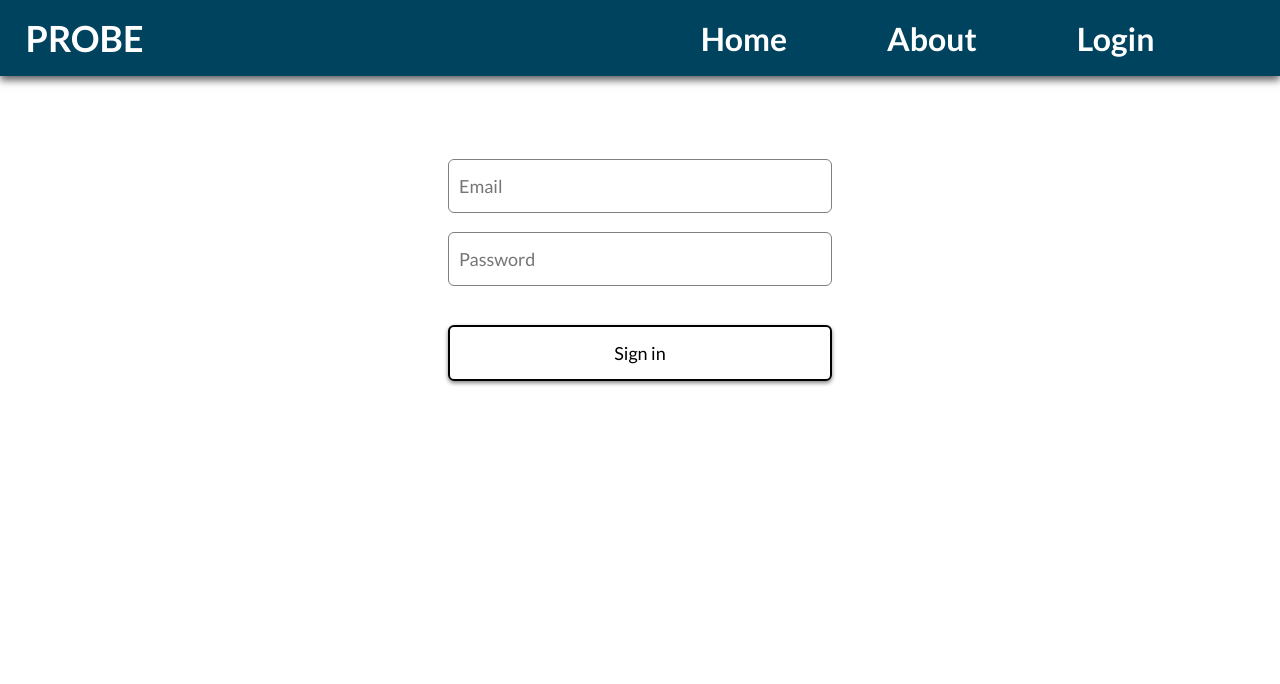
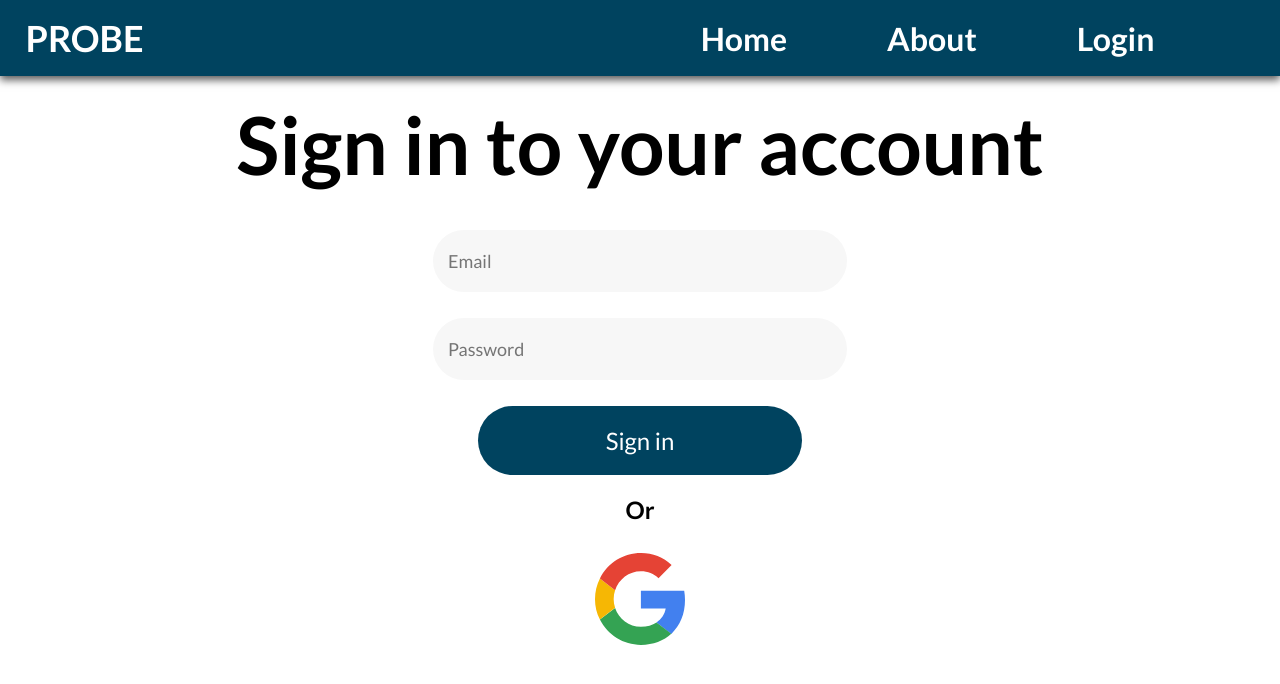
Before and after one commit to Joecthomsen/probe, a React (Create React App) app in the folder web/: page /#/login in a window 1280 px wide. Shown: the top 684 px of the page. Built offline with nearby package versions, Linux system fonts and the light colour scheme.

Commit message:
Basic styling for the login page

```diff
--- a/web/src/App.js
+++ b/web/src/App.js
@@ -3,14 +3,13 @@ import About from './pages/About';
 import Login from './pages/Login';
 import UserProfile from "./pages/UserProfile";
 import PageNotFound from "./pages/PageNotFound";
-
+import EditTrials from "./pages/EditTrials";
+import Layout from './components/Layout';
 import {
   HashRouter,
   Routes,
   Route,
 } from "react-router-dom";
-import EditTrials from "./pages/EditTrials";
-import Layout from './components/Layout';
 
 function App() {
   return (
--- a/web/src/pages/Login.jsx
+++ b/web/src/pages/Login.jsx
@@ -1,12 +1,20 @@
 import "../styles/login.css"
+import googleLogo from "../resources/google_logo.svg";
 
 const login = () => {
     return (
-        <div className="login-container">
-            <input placeholder="Email" type="text"/>
-            <input placeholder="Password" type="password"/>
-            <button>Sign in</button>
-        </div>
+        <div className="outer-page">
+            <h1 className="login-header">Sign in to your account</h1>
+            <div className="login-container">
+                <input placeholder="Email" type="text"/>
+                <input placeholder="Password" type="password"/>
+                <button>Sign in</button>
+            </div>
+                <h2>Or</h2>
+                <div className="so-me-login-buttons">
+                    <img className="google-button" src={googleLogo} alt="Google" />
+                </div>
+            </div>
      );
 }
 
--- a/web/src/styles/login.css
+++ b/web/src/styles/login.css
@@ -1,23 +1,58 @@
-.login-container {
+.login-header {
+  color: black;
+  padding: 20px 0px 0px 0px;
+  margin-bottom: 0px;
+  font-size: 80px;
+}
+
+.outer-page {
   display: flex;
   flex-direction: column;
-  margin: 5% 35%;
+  align-items: center;
+}
+
+.login-container {
+  width: 100%;
+  display: flex;
+  flex-direction: column;
+  margin: 1% 25% 20px 25%;
+  align-items: center;
+}
+.login-container button {
+  background-color: transparent;
+  margin-top: 2%;
+  padding: 20px 10%;
+  font-size: large;
+  border-radius: 35px;
+  border: 0px;
+  width: auto;
+  background-color: #00435f;
+  color: white;
+  font-size: x-large;
+}
+.login-container button:hover {
+  background-color: #006c9b;
 }
 
 input {
-  margin-top: 5%;
-  padding: 15px 10px;
+  background-color: #f7f7f7;
+  width: 30%;
+  margin-top: 2%;
+  padding: 20px 15px;
   font-size: large;
-  border-radius: 6px;
-  border: 1px solid gray;
+  border-radius: 35px;
+  border: 0px solid gray;
 }
 
-button {
-  background-color: transparent;
-  margin-top: 10%;
-  padding: 15px 0%;
-  font-size: large;
-  border-radius: 6px;
-  border: 2px solid black;
-  box-shadow: 0px 2px 4px 0px gray;
+.so-me-login-buttons {
+  display: flex;
+}
+
+.google-button {
+  height: 150px;
+}
+
+h2 {
+  padding-top: 0px;
+  margin-top: 0px;
 }/*# sourceMappingURL=login.css.map */
--- a/web/src/styles/login.scss
+++ b/web/src/styles/login.scss
@@ -1,27 +1,71 @@
-$margin-between-objects: 5%;
-$object-height: 15px;
-$border-radius: 6px;
+$margin-between-objects: 2%;
+$object-height: 20px;
+$border-radius: 35px;
+$inputcolor: #f7f7f7;
+$signInButtonColor: #00435f;
+$signInHoverColor: #006c9b;
+
+.login-header{
+  color: black;
+  padding: 20px 0px 0px 0px;
+  margin-bottom: 0px;
+  font-size: 80px;
+}
+
+.outer-page{
+    display: flex;
+    flex-direction: column;
+    align-items: center;
+}
 
 .login-container {
+    width: 100%;
     display: flex;
     flex-direction: column;
-    margin: 5% 35%;
+    margin: 1% 25% 20px 25%;
+    align-items: center;
+
+    button{
+      background-color: transparent;
+      margin-top: $margin-between-objects;
+      padding: $object-height 10%;
+      font-size: large;
+      border-radius: $border-radius;
+      // box-shadow: 0px 2px 4px 0px gray;
+      border: 0px;
+      width: auto;
+      background-color: $signInButtonColor;
+      color: white;
+      font-size: x-large;
+      &:hover{
+        background-color: $signInHoverColor;
+      }
+    }
+
   }
 
   input{
+    background-color: $inputcolor;
+    width: 30%;
     margin-top: $margin-between-objects;
-    padding: $object-height 10px;
+    padding: $object-height 15px;
     font-size: large;
     border-radius: $border-radius;
-    border: 1px solid gray;
+    border: 0px solid gray;
   }
 
-  button{
-    background-color: transparent;
-    margin-top: 2*$margin-between-objects;
-    padding: $object-height 0%;
-    font-size: large;
-    border-radius: $border-radius;
-    border: 2px solid black;
-    box-shadow: 0px 2px 4px 0px gray;
-  }
+
+
+.so-me-login-buttons{
+    display: flex;
+}
+
+.google-button{
+    height: 150px;
+}
+
+
+h2{
+    padding-top: 0px;
+    margin-top: 0px;
+}
```
Also changed, not shown: web/src/resources/google_logo.svg (added), 1 other file (tests, documents, lock files or other folders).
